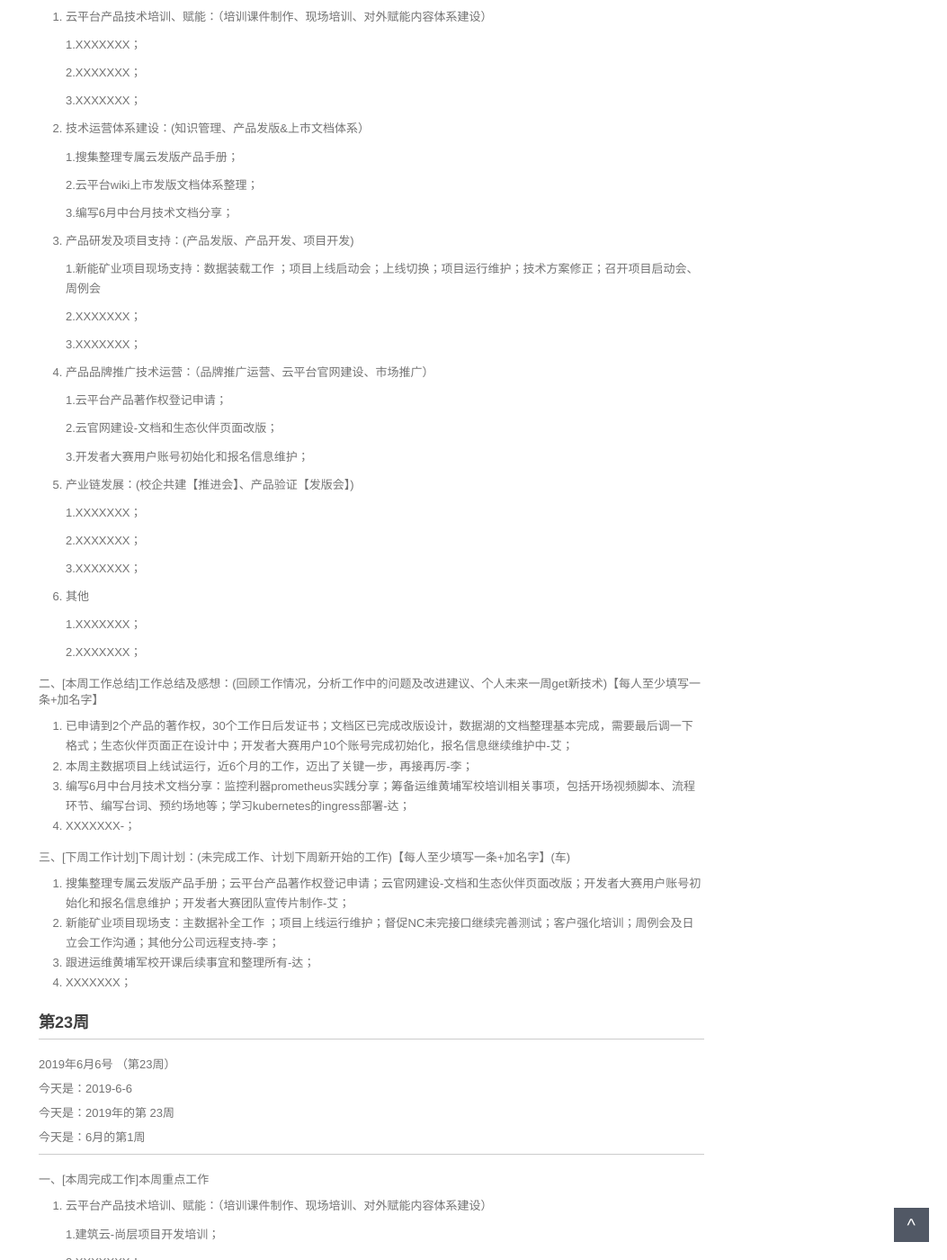
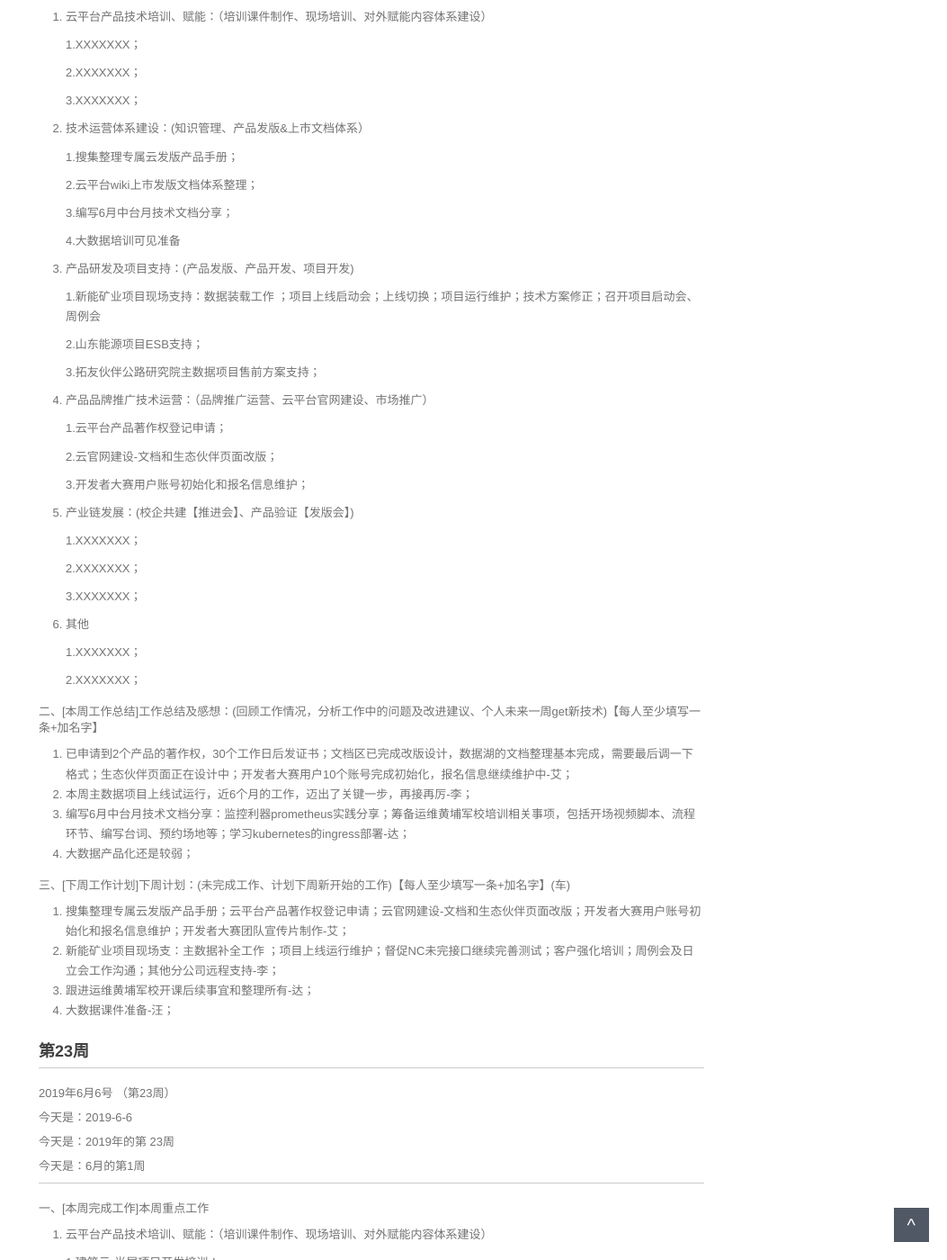
Before and after one commit to walllFlower/blog, a Jekyll site: the page built from _posts/2018-07-17-day_report_cxz.md, in a window 1280 px wide and 1400 px high, scrolled down 528 px. Shown: the whole window at 90% size, without its empty margins (227-1280 px from the left). Built offline with Jekyll 4.4.1, drawn with Linux system fonts in a browser that asks for light colours; comment, search, counter and statistics services are not loaded.

Commit message:
Update 2018-07-17-day_report_cxz.md

```diff
--- a/_posts/2018-07-17-day_report_cxz.md
+++ b/_posts/2018-07-17-day_report_cxz.md
@@ -39,13 +39,15 @@ categories: 技术运营工作周报
 
     3.编写6月中台月技术文档分享；
 
+    4.大数据培训可见准备
+
 3. 产品研发及项目支持：(产品发版、产品开发、项目开发)
 
     1.新能矿业项目现场支持：数据装载工作 ；项目上线启动会；上线切换；项目运行维护；技术方案修正；召开项目启动会、周例会
 
-    2.XXXXXXX；
-
-    3.XXXXXXX；
+    2.山东能源项目ESB支持；
+
+    3.拓友伙伴公路研究院主数据项目售前方案支持；
 
 4. 产品品牌推广技术运营：（品牌推广运营、云平台官网建设、市场推广）
 
@@ -74,14 +76,14 @@ categories: 技术运营工作周报
 1. 已申请到2个产品的著作权，30个工作日后发证书；文档区已完成改版设计，数据湖的文档整理基本完成，需要最后调一下格式；生态伙伴页面正在设计中；开发者大赛用户10个账号完成初始化，报名信息继续维护中-艾；
 2. 本周主数据项目上线试运行，近6个月的工作，迈出了关键一步，再接再厉-李；
 3. 编写6月中台月技术文档分享：监控利器prometheus实践分享；筹备运维黄埔军校培训相关事项，包括开场视频脚本、流程环节、编写台词、预约场地等；学习kubernetes的ingress部署-达；
-4. XXXXXXX-；
+4. 大数据产品化还是较弱；
 
 三、[下周工作计划]下周计划：(未完成工作、计划下周新开始的工作)【每人至少填写一条+加名字】(车)
 
 1. 搜集整理专属云发版产品手册；云平台产品著作权登记申请；云官网建设-文档和生态伙伴页面改版；开发者大赛用户账号初始化和报名信息维护；开发者大赛团队宣传片制作-艾；
 2. 新能矿业项目现场支：主数据补全工作 ；项目上线运行维护；督促NC未完接口继续完善测试；客户强化培训；周例会及日立会工作沟通；其他分公司远程支持-李；
 3. 跟进运维黄埔军校开课后续事宜和整理所有-达；
-4. XXXXXXX；
+4. 大数据课件准备-汪；
 
 
 
```
